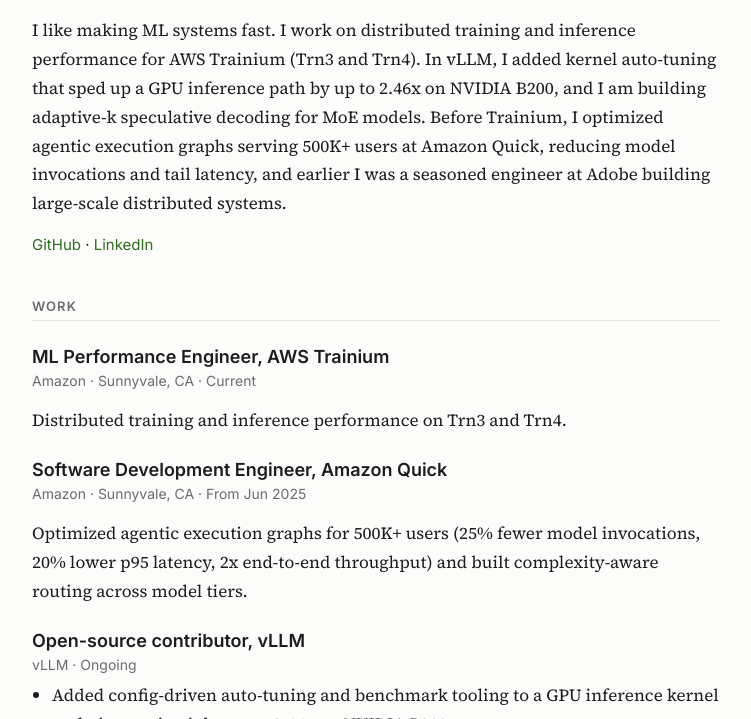
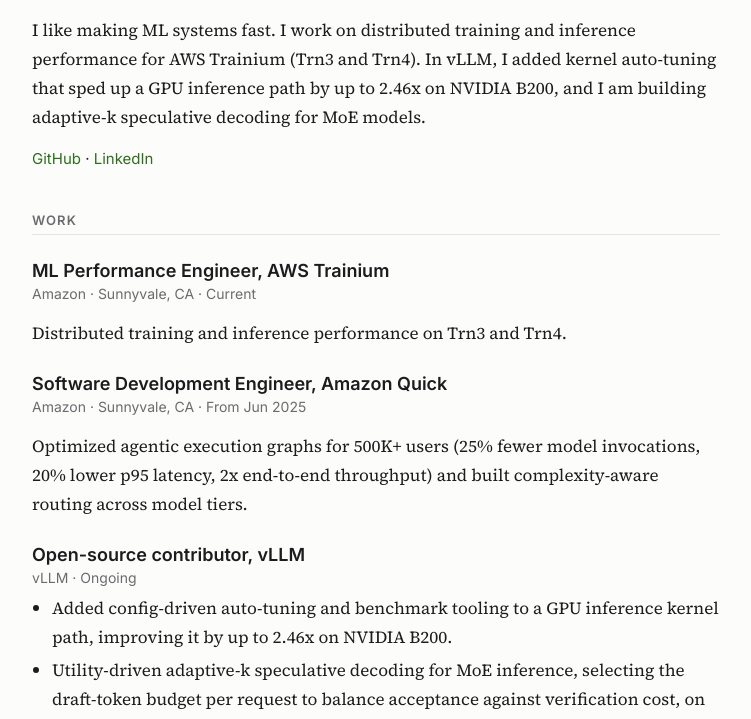
Before and after one commit to bananighosh/bananighosh.github.io, a Jekyll site: the page built from about.md, in a window 1280 px wide and 900 px high, cut to the strip 181-900 px from the top of the window. Shown: the whole strip, without its empty margins (264-1015 px from the left). Built offline with Jekyll 4.4.1, drawn with Linux system fonts in a browser that asks for light colours.

Commit message:
About: end summary after adaptive-k line
Co-Authored-By: Claude Opus 5.5 <noreply@anthropic.com>
Claude-Session: https://claude.ai/code/session_01K2HJxVUv7i1duGErniTfDd

```diff
--- a/about.md
+++ b/about.md
@@ -14,7 +14,7 @@ permalink: /about/
   </div>
 </div>
 
-I like making ML systems fast. I work on distributed training and inference performance for AWS Trainium (Trn3 and Trn4). In vLLM, I added kernel auto-tuning that sped up a GPU inference path by up to 2.46x on NVIDIA B200, and I am building adaptive-k speculative decoding for MoE models. Before Trainium, I optimized agentic execution graphs serving 500K+ users at Amazon Quick, reducing model invocations and tail latency, and earlier I was a seasoned engineer at Adobe building large-scale distributed systems.
+I like making ML systems fast. I work on distributed training and inference performance for AWS Trainium (Trn3 and Trn4). In vLLM, I added kernel auto-tuning that sped up a GPU inference path by up to 2.46x on NVIDIA B200, and I am building adaptive-k speculative decoding for MoE models.
 
 <p class="profile-links"><a href="https://github.com/bananighosh">GitHub</a> · <a href="https://www.linkedin.com/in/banani-ghosh/">LinkedIn</a></p>
 
```
